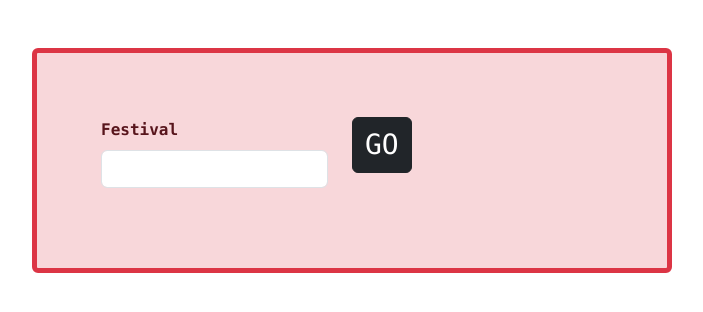
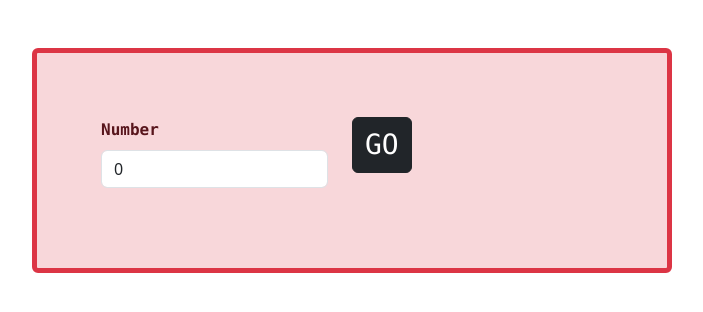
Before and after one commit to VihangaST/interacta, a React (Vite) app in the folder frontend/: page /login in a window 1280 px wide. Shown: the top 312 px of the page, without its empty margins (16-719 px from the left). Built offline with nearby package versions, Linux system fonts and the light colour scheme.

Commit message:
removed /login and moved to question page as /save

```diff
--- a/frontend/src/pages/LoginPage.jsx
+++ b/frontend/src/pages/LoginPage.jsx
@@ -1,6 +1,13 @@
 import { useState } from "react";
+import axios from "axios";
+import { useNavigate } from "react-router-dom";
+
 function LoginPage() {
-  const [username, setUsername] = useState("");
+  const navigate = useNavigate();
+  const [userData, setUserData] = useState({
+    username: 0,
+    marks: 0,
+  });
   const [message, setMessage] = useState({
     message: "",
     color: "",
@@ -8,25 +15,35 @@ function LoginPage() {
 
   const handleChange = async (e) => {
     const { name, value } = e.target;
-    setUsername({
-      ...username,
+    setUserData({
+      ...userData,
       [name]: value,
     });
   };
 
   const handleSubmit = async (e) => {
-    axios
-      .post("http://localhost:3000/api/questions/login", username)
-      .then((res) => {
-        console.log(res.data);
-        setMessage({
-          message: res.data.message,
-          color: "green",
-        });
-      })
-      .catch((err) => {
-        console.log(err);
-      });
+    e.preventDefault();
+    if (!userData.username) {
+      setMessage({ message: "Please enter a number", color: "red" });
+      return;
+    }
+    navigate("/questions", {
+      state: { username: userData.username },
+    });
+    // axios
+    //   .post("http://localhost:3000/api/user/login", userData)
+    //   .then((res) => {
+    //     console.log(res.data);
+    //     navigate("/questions", { state: { username: userData.username } });
+
+    //     setMessage({
+    //       message: res.data.message,
+    //       color: "green",
+    //     });
+    //   })
+    //   .catch((err) => {
+    //     console.log(err);
+    //   });
   };
   return (
     <>
@@ -35,18 +52,18 @@ function LoginPage() {
           <form onSubmit={handleSubmit} className="p-5 w-100 row">
             <div className="mb-3 col">
               <label
-                for="festivalName"
+                for="username"
                 className="form-label font-monospace fw-bold"
               >
-                Festival
+                Number
               </label>
               <input
                 type="text"
                 className="form-control"
-                name="festivalName"
+                name="username"
                 aria-describedby="nameHelp"
                 onChange={handleChange}
-                value={username}
+                value={userData.username}
               />
             </div>
 
```
